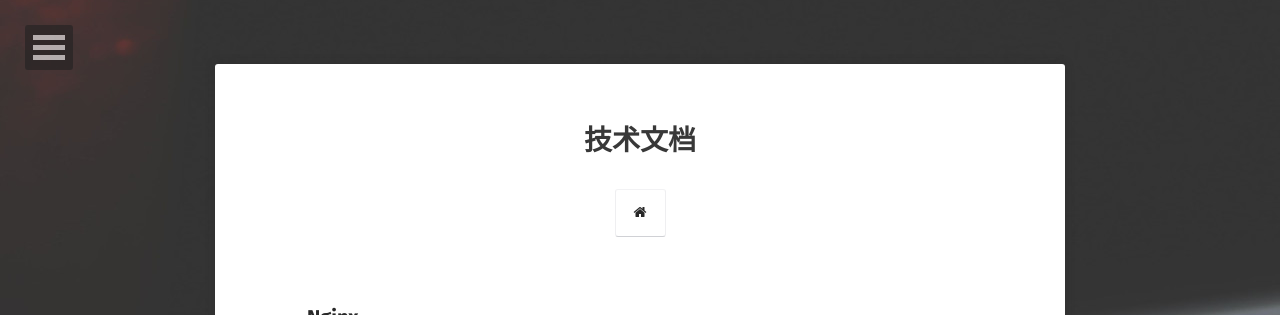
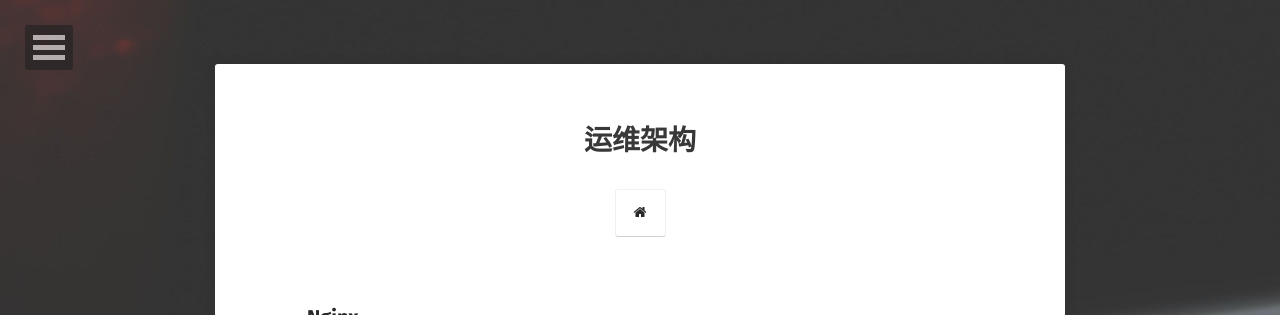
Before and after one commit to A17513081909/csz.github.io, a Jekyll site: the page built from posts/index.md, in a window 1280 px wide. Shown: the top 315 px of the page. Built offline with Jekyll 4.4.1, drawn with Linux system fonts in a browser that asks for light colours; some web fonts are replaced.

Commit message:
Update index.md

```diff
--- a/posts/index.md
+++ b/posts/index.md
@@ -1,6 +1,6 @@
 ---
 layout: post-list
-title: '技术文档'
+title: '运维架构'
 excerpt: "A List of Posts"
 comments: false
 ---
```
